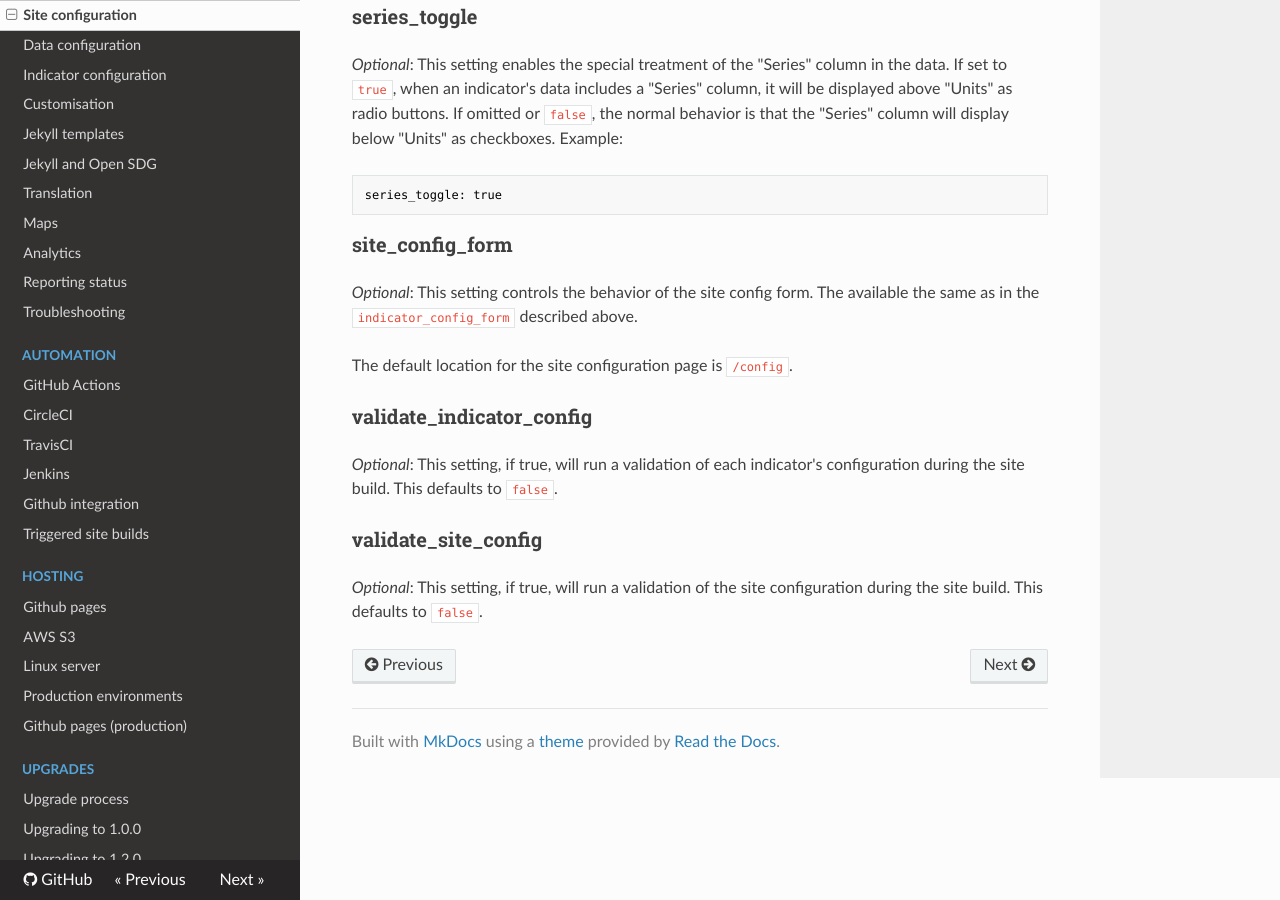
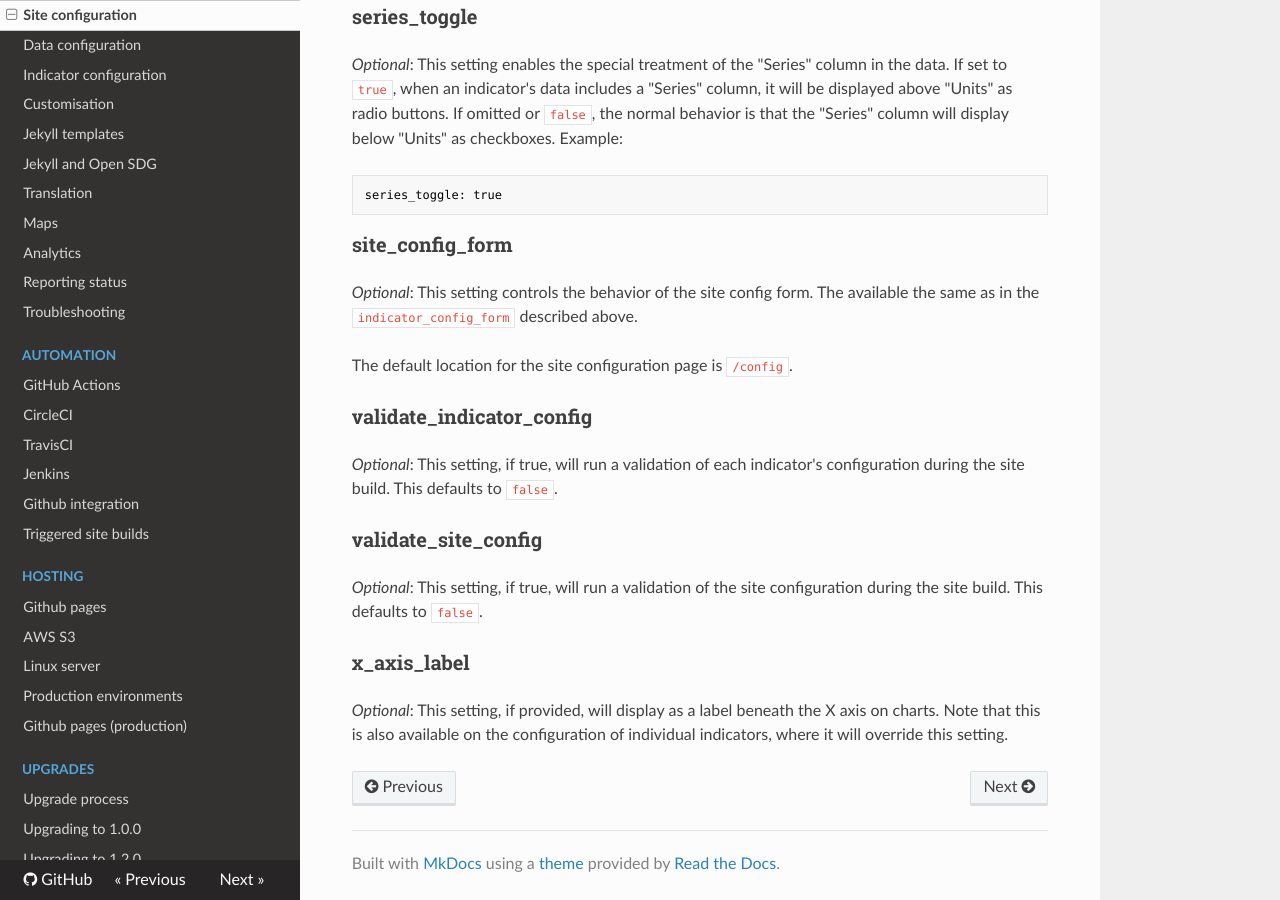
Before and after one commit to open-sdg/open-sdg, an MkDocs documentation site: the page built from docs/configuration.md, in a window 1280 px wide and 900 px high, scrolled down 19373 px. Built offline with MkDocs 1.6.1, drawn with Linux system fonts in a browser that asks for light colours; nearby versions of some CDN libraries; old or Windows-style settings are respelled for this version of MkDocs.

Commit message:
Docs for x_axis_label settings

```diff
--- a/docs/configuration.md
+++ b/docs/configuration.md
@@ -823,3 +823,7 @@ _Optional_: This setting, if true, will run a validation of each indicator's con
 ### validate_site_config
 
 _Optional_: This setting, if true, will run a validation of the site configuration during the site build. This defaults to `false`.
+
+### x_axis_label
+
+_Optional_: This setting, if provided, will display as a label beneath the X axis on charts. Note that this is also available on the configuration of individual indicators, where it will override this setting.
```
Also changed, not shown: docs/indicator-configuration.md (+4 -0 lines).
